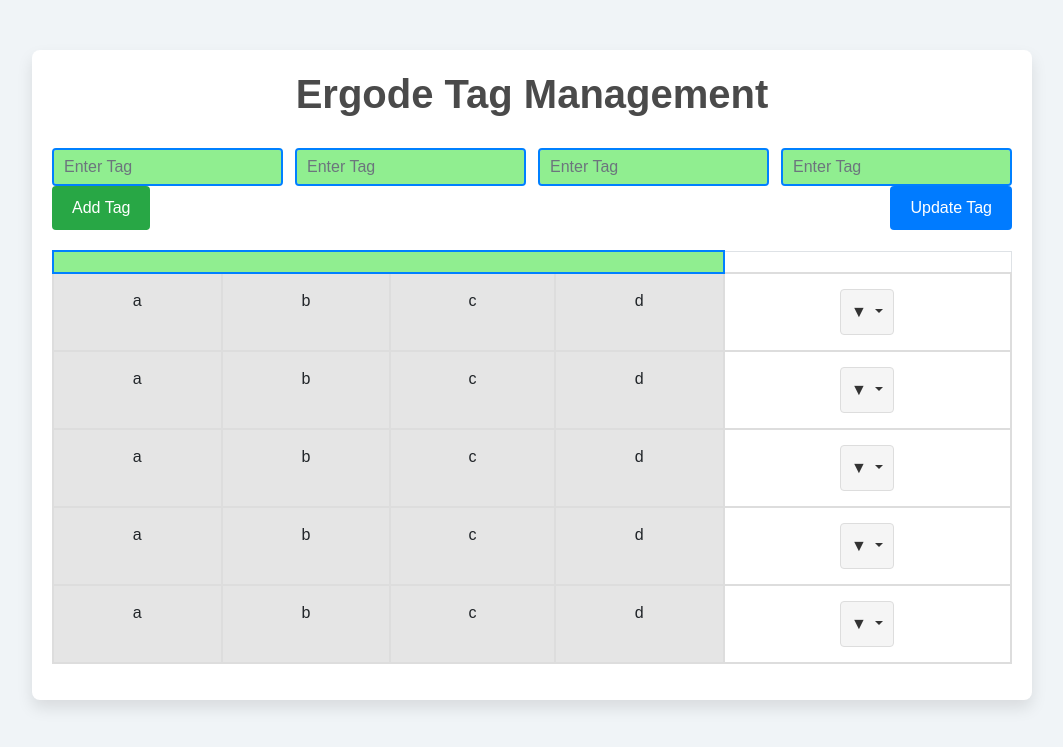
After one commit to Aqib-Ansari-Ergode/Shipment-Management, a Flask app: template templates/tag_management.html in a window 1280 px wide. The commit adds this page. Shown: the top 747 px of the page, without its empty margins (108-1171 px from the left). Run offline with Flask 3, Linux system fonts and the light colour scheme; the template is opened without the code that fills it, so the values that code supplies are empty; parts of the project's set-up code (start-up, migrations or seed data) failed here and were passed over; some libraries are stand-ins or nearby versions.

Commit message:
tag managememt page

```diff
--- /dev/null
+++ b/static/add_tag.css
@@ -0,0 +1,204 @@
+/* General body styles */
+body {
+    font-family: 'Arial', sans-serif;
+    background-color: #f0f4f7;
+    margin: 0;
+    padding: 0;
+}
+
+/* Container styling */
+.container {
+    max-width: 1000px;
+    margin: 50px auto;
+    background-color: #fff;
+    padding: 20px;
+    box-shadow: 0 8px 16px rgba(0, 0, 0, 0.1);
+    border-radius: 8px;
+}
+
+/* Header styling */
+h1 {
+    text-align: center;
+    color: #4A4A4A;
+    font-weight: 700;
+    margin-bottom: 30px;
+}
+
+/* Form and button styling */
+.form-inline {
+    display: flex;
+    justify-content: space-between;
+    align-items: center;
+    margin-bottom: 20px;
+}
+
+.input-cell {
+    width: 70%;
+    padding: 10px;
+    border: 2px solid #0080ff;
+    background-color: lightgreen;
+    font-size: 16px;
+    border-radius: 4px;
+}
+
+.btn-success {
+    background-color: #28a745;
+    border: none;
+    padding: 10px 20px;
+    font-size: 16px;
+    border-radius: 4px;
+    transition: background-color 0.3s ease;
+}
+
+.btn-success:hover {
+    background-color: #218838;
+}
+
+.update-btn {
+    background-color: #007bff;
+    border: none;
+    padding: 10px 20px;
+    font-size: 16px;
+    border-radius: 4px;
+    transition: background-color 0.3s ease;
+    color: #fff;
+}
+
+.update-btn:hover {
+    background-color: #0056b3;
+}
+
+/* Table styling */
+.table {
+    width: 100%;
+    border-collapse: collapse;
+    border-spacing: 0;
+    margin-top: 20px;
+}
+
+.table th, .table td {
+    padding: 15px;
+    border: 2px solid #ddd;
+    text-align: center;
+    background-color: #f5f5f5;
+}
+
+.table thead th {
+    background-color: lightgreen;
+    color: #333;
+    font-size: 16px;
+    border: 2px solid #0080ff;
+    padding: 10px;
+}
+
+.table tbody td {
+    background-color: #E5E5E5;
+}
+
+.table tbody td:last-child {
+    background-color: #fff;
+}
+
+.dropdown-toggle {
+    background-color: #f5f5f5;
+    border: 1px solid #ddd;
+    color: #333;
+    border-radius: 4px;
+    padding: 10px;
+}
+
+.dropdown-menu {
+    background-color: #fff;
+    border: 1px solid #ddd;
+    border-radius: 4px;
+    box-shadow: 0 4px 12px rgba(0, 0, 0, 0.1);
+}
+
+.dropdown-item {
+    padding: 10px 20px;
+    color: #333;
+    transition: background-color 0.3s ease;
+}
+
+.dropdown-item:hover {
+    background-color: #f0f0f0;
+}
+
+/* Table row hover effect */
+.table tbody tr:hover {
+    background-color: #d1e7ff;
+}
+
+/* Toggle switch (styled according to the image) */
+.toggle-switch {
+    position: relative;
+    display: inline-block;
+    width: 60px;
+    height: 34px;
+    margin-left: auto;
+    margin-right: 0;
+}
+
+.toggle-switch input {
+    opacity: 0;
+    width: 0;
+    height: 0;
+}
+
+.toggle-switch-slider {
+    position: absolute;
+    cursor: pointer;
+    top: 0;
+    left: 0;
+    right: 0;
+    bottom: 0;
+    background-color: #ccc;
+    transition: .4s;
+    border-radius: 34px;
+}
+
+.toggle-switch-slider:before {
+    position: absolute;
+    content: "";
+    height: 26px;
+    width: 26px;
+    left: 4px;
+    bottom: 4px;
+    background-color: white;
+    transition: .4s;
+    border-radius: 50%;
+}
+
+input:checked + .toggle-switch-slider {
+    background-color: #0080ff;
+}
+
+input:checked + .toggle-switch-slider:before {
+    transform: translateX(26px);
+}
+
+/* Responsive styling */
+@media (max-width: 768px) {
+    .form-inline {
+        flex-direction: column;
+        align-items: flex-start;
+    }
+
+    .input-cell {
+        width: 100%;
+        margin-bottom: 10px;
+    }
+
+    .btn-success, .update-btn {
+        width: 100%;
+        margin-bottom: 10px;
+    }
+
+    .table thead th {
+        font-size: 14px;
+    }
+
+    .table tbody td {
+        font-size: 12px;
+    }
+}
--- a/templates/index.html
+++ b/templates/index.html
@@ -97,7 +97,7 @@
 
                 <!-- Download Button -->
                  <div style="display: flex; align-items: center; width: 100px;">
-                <a href="{{ url_for('/add_tag_manual') }}" class="btn btn-success download-btn" style="text-decoration: none;display: flex;">Add Tags
+                <a href="{{ url_for('add_tag_manual') }}" class="btn btn-success download-btn" style="text-decoration: none;display: flex;">Add Tags
                 </a>
             </div>
 
--- /dev/null
+++ b/templates/tag_management.html
@@ -0,0 +1,61 @@
+<!DOCTYPE html>
+<html lang="en">
+<head>
+    <meta charset="UTF-8">
+    <meta name="viewport" content="width=device-width, initial-scale=1.0">
+    <title>Tag Management</title>
+    <link rel="stylesheet" href="https://stackpath.bootstrapcdn.com/bootstrap/4.5.2/css/bootstrap.min.css">
+    <link rel="stylesheet" type="text/css" href="{{ url_for('static', filename='add_tag.css') }}">
+
+</head>
+<body>
+    <div class="container">
+        <h1 class="text-center">Ergode Tag Management</h1>
+
+        <div class="table-container">
+            <form action="{{ url_for('add_tag_manual') }}" method="post" class="form-inline">
+                <input type="text" class="form-control input-cell" name="tag" placeholder="Enter Tag">
+                <input type="text" class="form-control input-cell" name="tag" placeholder="Enter Tag">
+                <input type="text" class="form-control input-cell" name="tag" placeholder="Enter Tag">
+                <input type="text" class="form-control input-cell" name="tag" placeholder="Enter Tag">
+                <button type="submit" class="btn btn-success">Add Tag</button>
+                <button type="button" class="btn btn-primary update-btn">Update Tag</button>
+            </form>
+
+            <table class="table table-bordered">
+                <thead>
+                    <tr>
+                        <th colspan="4" class="input-cell"></th>
+                    </tr>
+                </thead>
+                <tbody>
+                    {% for row in range(5) %}
+                    <tr>
+                        <td >a</td>
+                        <td >b</td>
+                        <td >c</td>
+                        <td >d</td>
+                        <td>
+                            <div class="dropdown">
+                                <button class="btn btn-secondary dropdown-toggle" type="button" id="dropdownMenuButton" data-toggle="dropdown" aria-haspopup="true" aria-expanded="false">
+                                    ▼
+                                </button>
+                                <div class="dropdown-menu" aria-labelledby="dropdownMenuButton">
+                                    <a class="dropdown-item" href="#">Option 1</a>
+                                    <a class="dropdown-item" href="#">Option 2</a>
+                                    <a class="dropdown-item" href="#">Option 3</a>
+                                </div>
+                            </div>
+                        </td>
+                    </tr>
+                    {% endfor %}
+                </tbody>
+            </table>
+        </div>
+    </div>
+
+    <script src="https://code.jquery.com/jquery-3.5.1.slim.min.js"></script>
+    <script src="https://cdn.jsdelivr.net/npm/@popperjs/core@2.5.2/dist/umd/popper.min.js"></script>
+    <script src="https://stackpath.bootstrapcdn.com/bootstrap/4.5.2/js/bootstrap.min.js"></script>
+</body>
+</html>
```
Also changed, not shown: main.py (+18 -8 lines).
